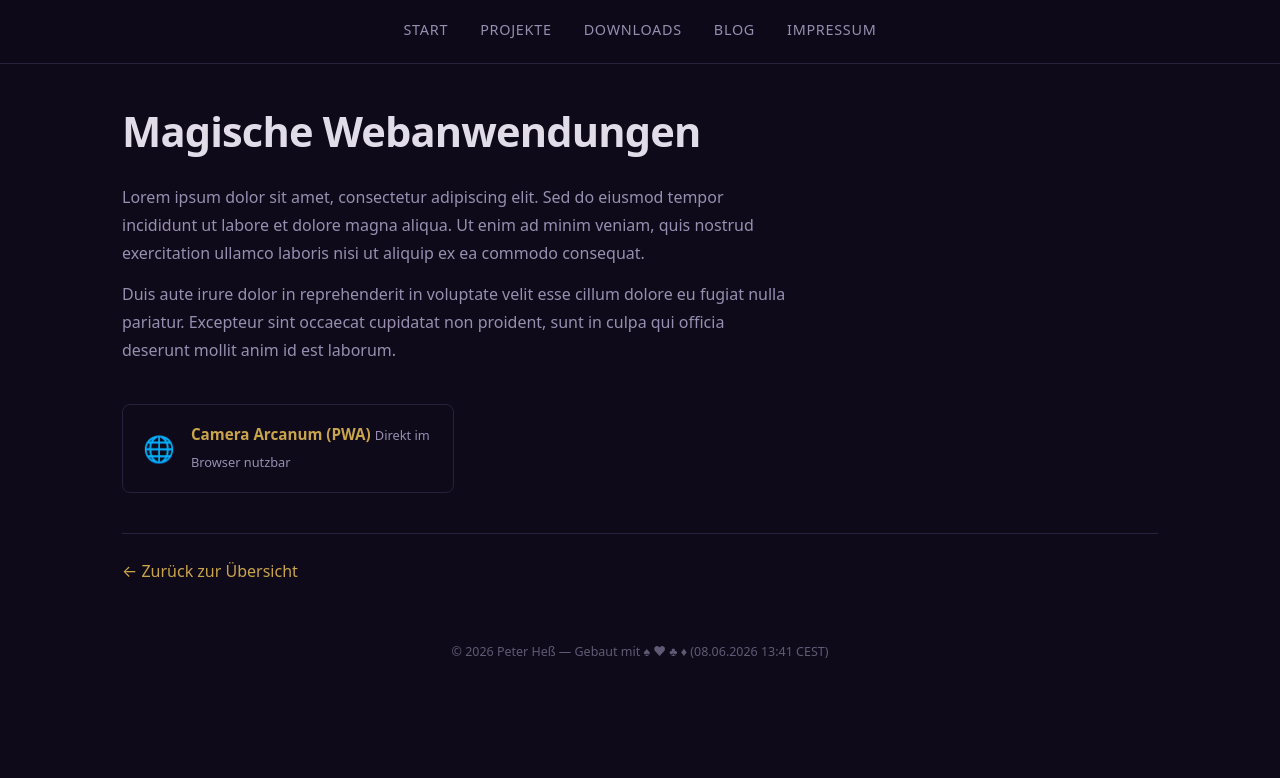
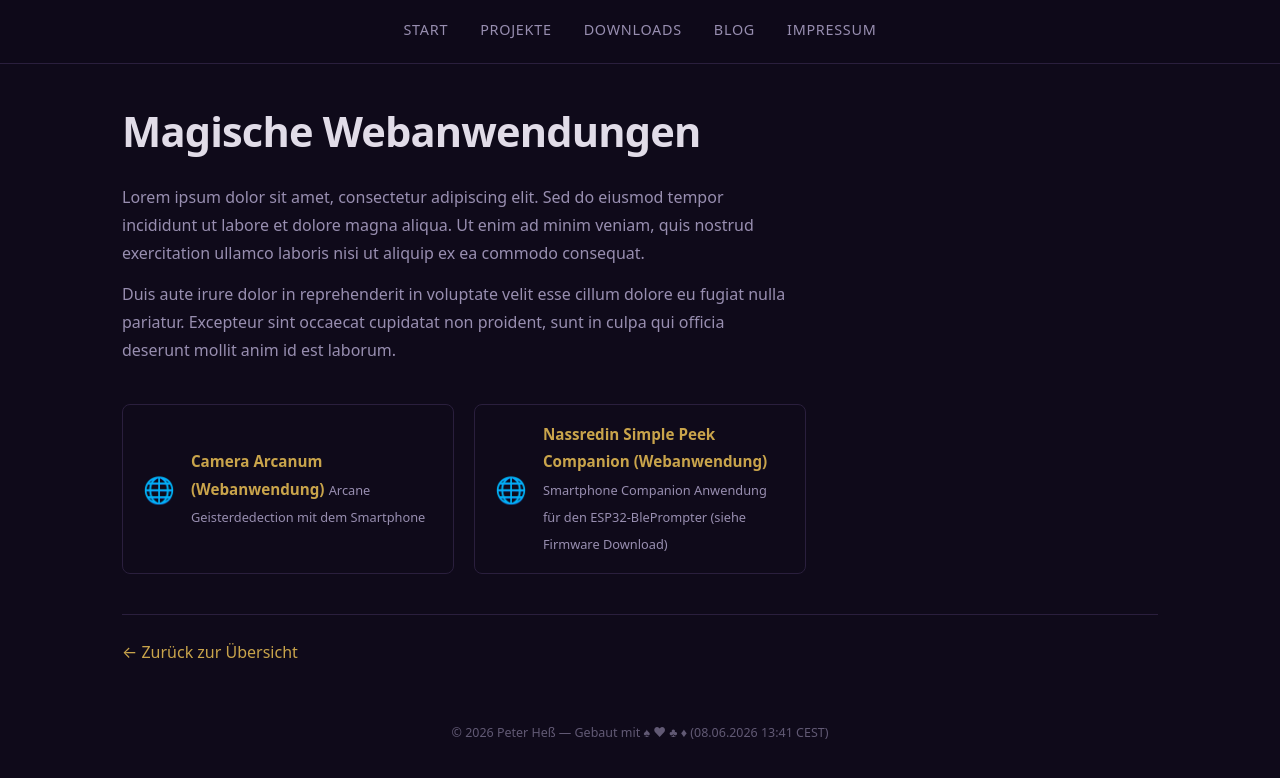
Before and after one commit to hesspet/Zauberhaft, a Jekyll site: the page built from downloads/webapps.md, in a window 1280 px wide. Shown: the top 778 px of the page. Built offline with Jekyll 4.4.1, drawn with Linux system fonts in a browser that asks for light colours.

Commit message:
Neue App im Downloadverzeichnis

```diff
--- a/_data/downloads.yml
+++ b/_data/downloads.yml
@@ -3,11 +3,14 @@
 
 - chapter: Magische Webanwendungen
   items:
-    - name: "Camera Arcanum (PWA)"
+    - name: "Camera Arcanum (Webanwendung)"
       emoji: "🌐"
-      description: "Direkt im Browser nutzbar"
+      description: "Arcane Geisterdedection mit dem Smartphone"
       url: https://hesspet.github.io/Nasreddins-Camera-Arcanum/
-
+    - name: "Nassredin Simple Peek Companion (Webanwendung)"
+      emoji: "🌐"
+      description: "Smartphone Companion Anwendung für den ESP32-BlePrompter (siehe Firmware Download)"
+      url: https://hesspet.github.io/Nasreddins-Simple-Peek-Client2Web/
 - chapter: Texte
   items:
     - name: "DiyMagic Archiv"
```
